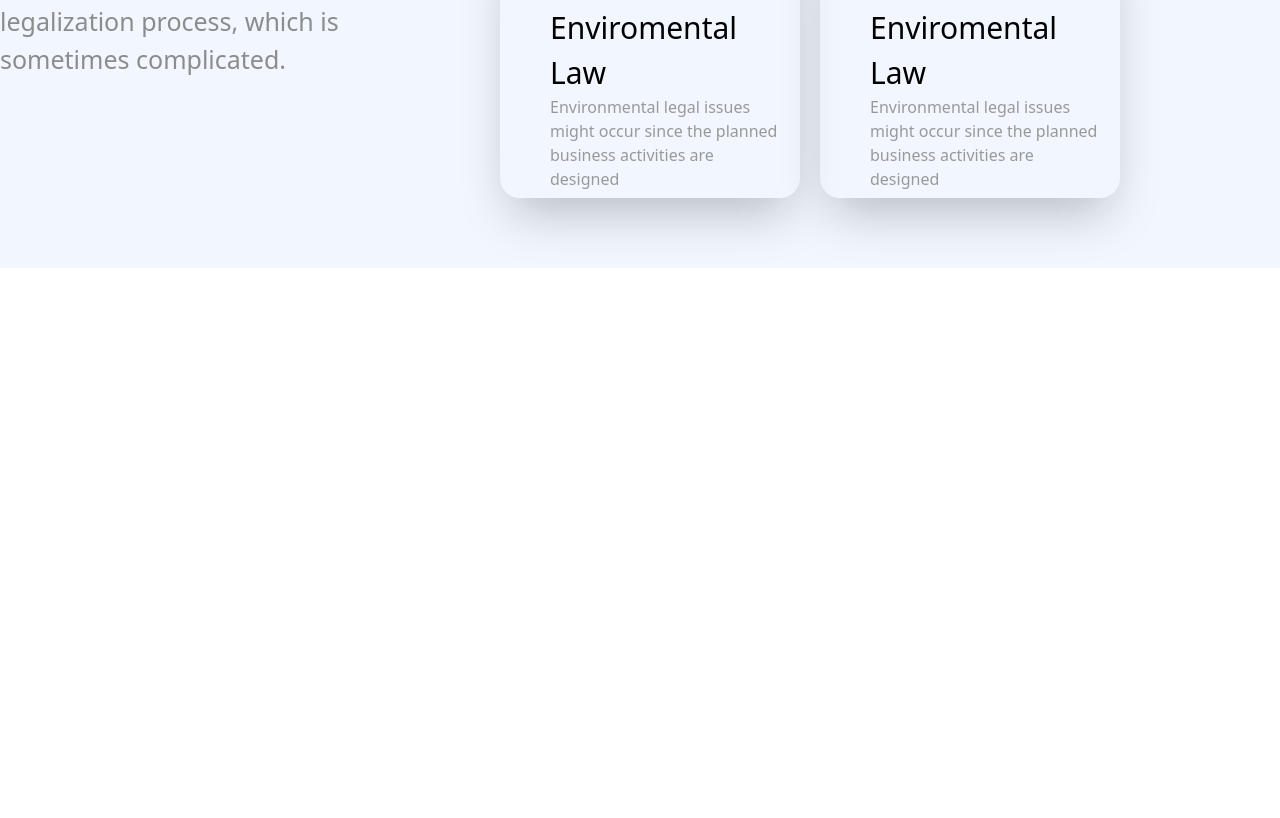
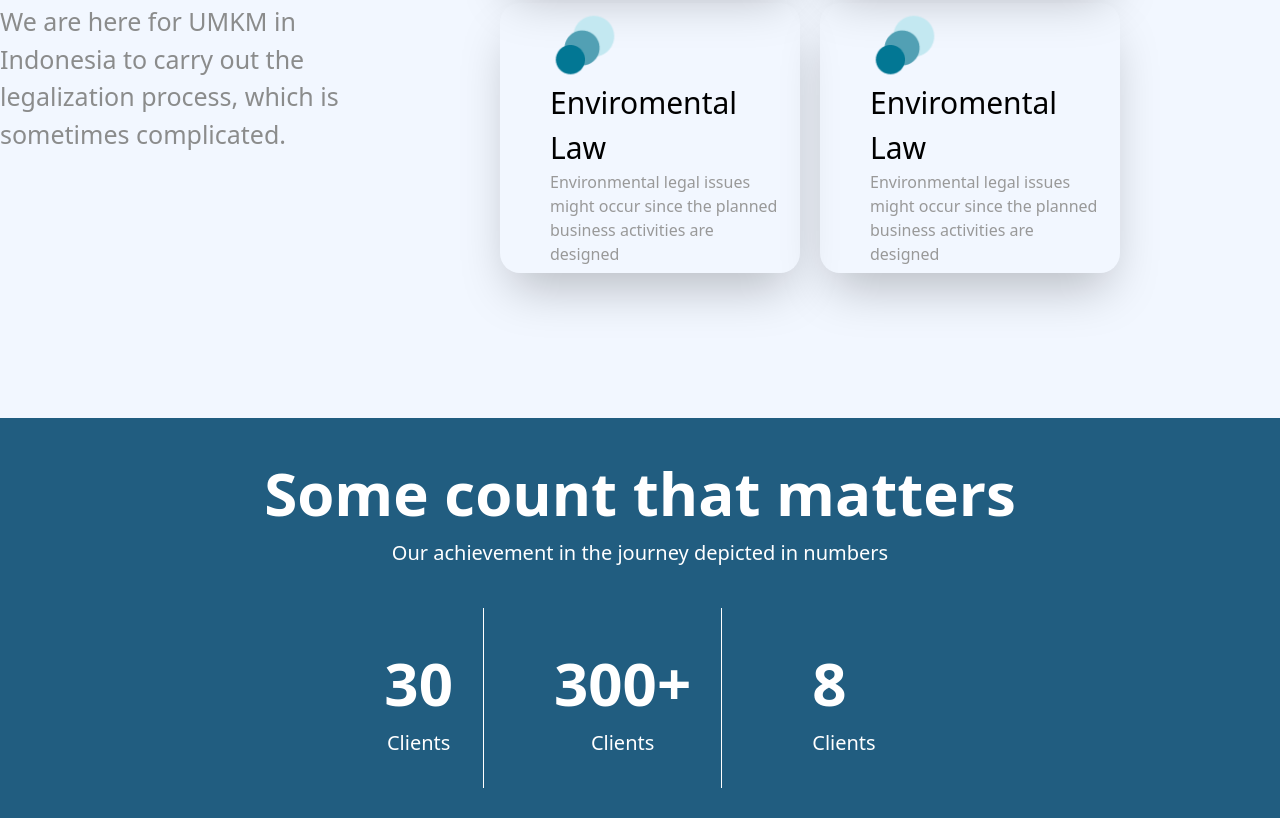
Before and after one commit to abubakrusmon/hm-tailwind, a website: page index.html in a window 1280 px wide. Shown: the part 1494-2312 px from the top of the page. Before the commit the page ends 1762 px from the top, so only its background shows below. Drawn offline with Linux system fonts and the light colour scheme.

Commit message:
3 section

```diff
--- a/index.html
+++ b/index.html
@@ -44,7 +44,7 @@
                 <img src="./images/image copy 2.png" alt="" class="w-[500px] relative top-[-120px] h-[873px]">
             </div>
         </section>
-        <section class="bg-[#F2F7FF] w-[100%] h-[700px] flex justify-evenly items-center">
+        <section class="bg-[#F2F7FF] w-[100%] h-[850px] flex justify-evenly items-center">
             <div class="flex flex-col gap-[20px]">
                 <h1 class="text-[50px] w-[500px]">Why do we help with legalization?</h1>
                 <p class="text-[25px] w-[400px] text-[#8B8C8C]">We are here for UMKM in Indonesia to carry out the legalization process, which is sometimes complicated.</p>
@@ -72,6 +72,25 @@
                 </div>
             </div>
         </section>
+        <section class="bg-[#215D80] w-[100%] h-[400px] mt-[0px] ">
+            <h1 class="text-[60px] text-white font-black text-center pt-[30px]">Some count that matters</h1>
+            <p class="text-center text-[#FFFFFF] text-[20px]">Our achievement in the journey depicted in numbers</p>
+            <div class="flex justify-center gap-[40px] items-center mt-[20px]">
+                <div class="flex flex-col border-r-[1px] border-white border-r-solid  items-center p-[30px] items-center ">
+                    <h1 class="font-black text-[60px] text-white">30</h1>
+                    <p class="text-[#FFFFFF] text-[20px] ">Clients</p>
+                </div>
+                   <div class="flex flex-col border-r-[1px] border-white border-r-solid justify-center items-center p-[30px]">
+                    <h1 class="font-black text-[60px] text-white">300+</h1>
+                    <p class="text-[#FFFFFF] text-[20px] ">Clients</p>
+                </div>
+                   <div class="flex flex-col p-[50px] ">
+                    <h1 class="font-black text-[60px] text-white  items-center">8</h1>
+                    <p class="text-[#FFFFFF] text-[20px] ">Clients</p>
+                </div>
+
+            </div>
+        </section>
     </main>
 </body>
 
```
Also changed, not shown: src/output.css.
